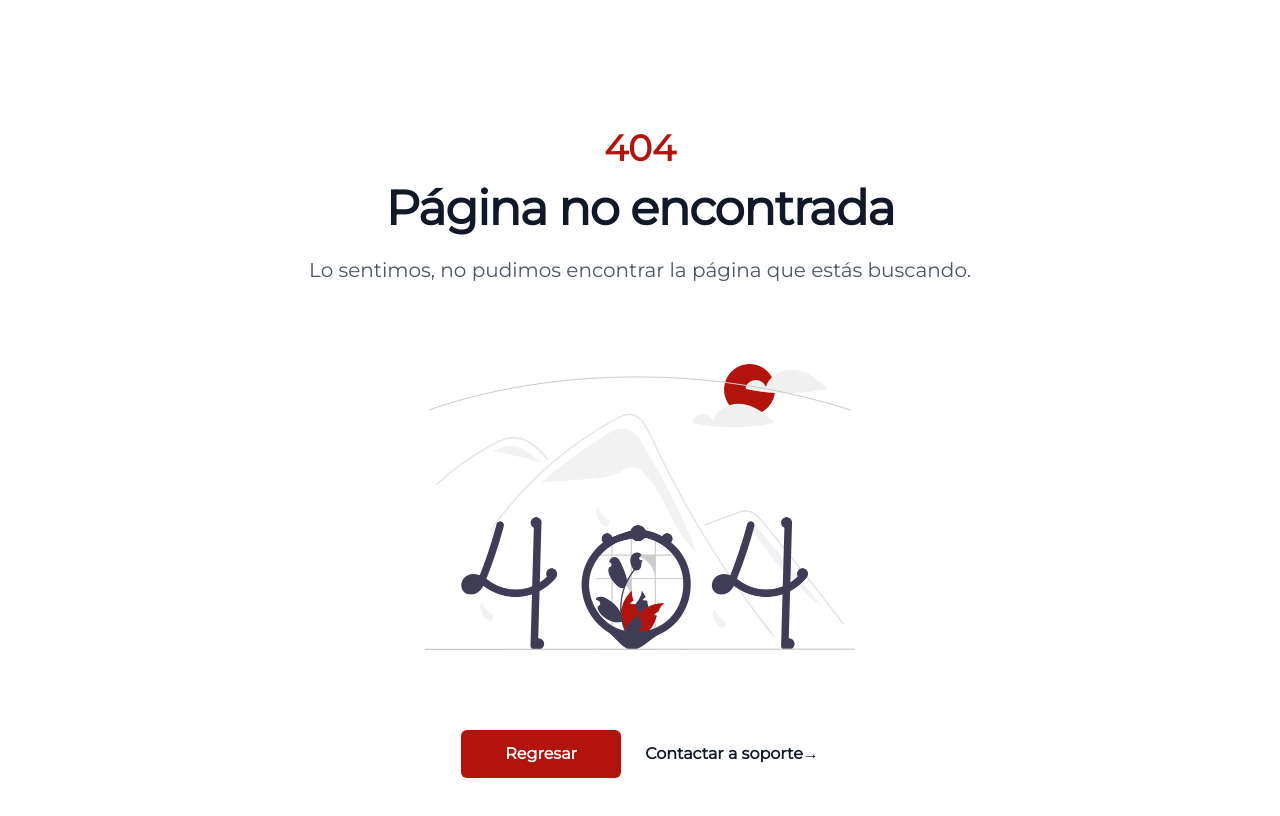
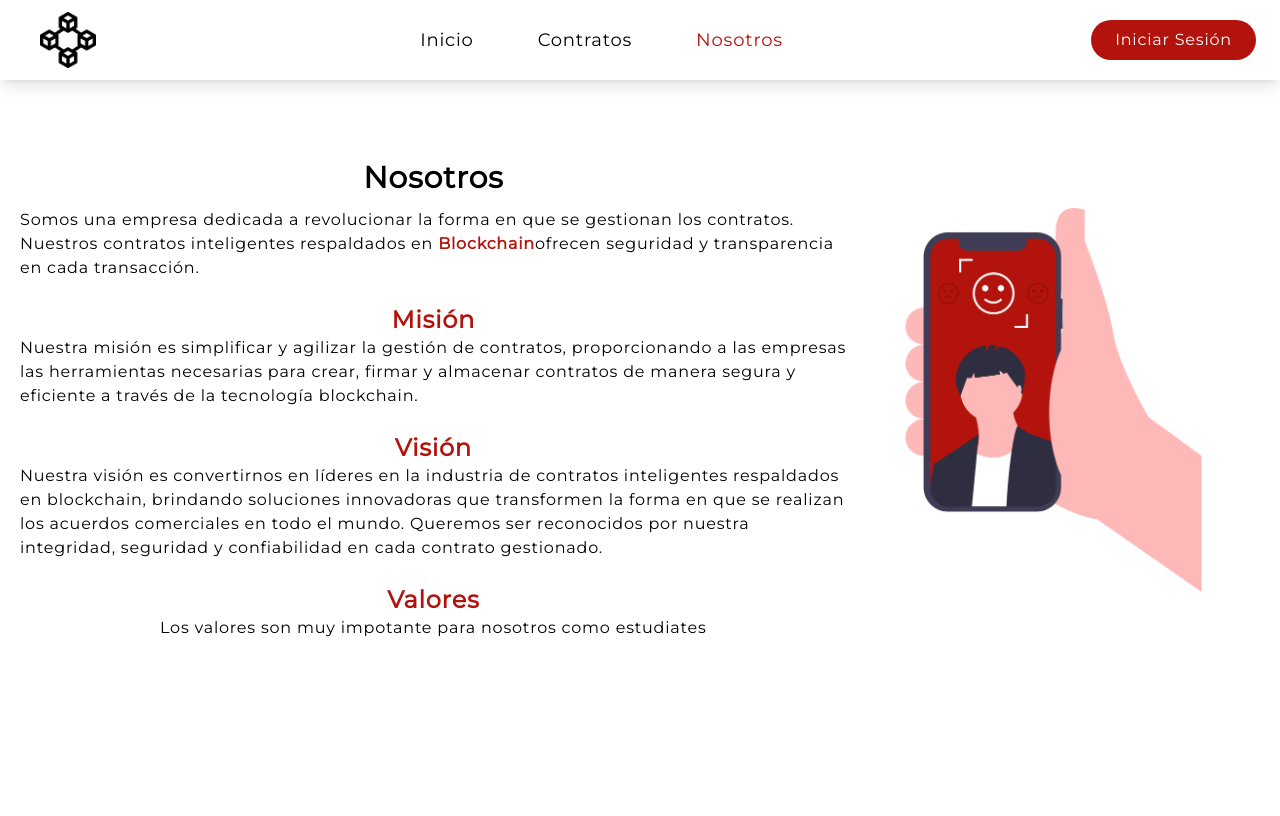
Before and after one commit to DonPatoMalo/Contrato-Inteligente, a React (Vite) app: page /nosotros in a window 1280 px wide. Before the commit this address had no page. Shown: the top 816 px of the page. Built offline with nearby package versions, Linux system fonts and the light colour scheme.

Commit message:
[ADD] valores Component and Nosotros Page

```diff
--- a/src/Components/Navbar/index.jsx
+++ b/src/Components/Navbar/index.jsx
@@ -8,11 +8,23 @@ function Navbar() {
             <nav className="max-w-screen-xl mx-auto flex justify-between items-center w-full h-full">
                 <img src={Logo} alt="Blockchain Logo" className="w-14 m-10" />
                 <ul className="flex items-center gap-16 text-lg">
-                    <li className="text-Rojo font-semibold"> <NavLink to="#inicio">Inicio</NavLink></li>
-                    <li> <NavLink to="#contratos">Contratos</NavLink> </li>
-                    <li> <NavLink to="#nosotros">Nosotros</NavLink> </li>
+                    <li> <NavLink to="/"
+                    style={({isActive})=>({
+                        color: isActive ? '#B2130D' : "black"
+                    })}
+                    >Inicio</NavLink></li>
+                    <li> <NavLink to="/contratos"
+                    style={({isActive})=>({
+                        color: isActive ? '#B2130D' : "black"
+                    })}
+                    >Contratos</NavLink></li>
+                    <li> <NavLink to="/nosotros"
+                    style={({isActive})=>({
+                        color: isActive ? '#B2130D' : "black"
+                    })}
+                    >Nosotros</NavLink> </li>
                 </ul>
-                <button className="h-10 bg-Rojo text-Blanco px-6 py-2 mx-6 rounded-full"> <NavLink to="/login"> Iniciar Sesión </NavLink> </button>
+                <button className="h-10 bg-Rojo text-Blanco px-6 py-2 mx-6 rounded-full">Iniciar Sesión</button>
             </nav>
         </header>
     )
--- /dev/null
+++ b/src/Components/Valores/index.jsx
@@ -0,0 +1,42 @@
+import React from "react";
+import ValoresImagen from "../../assets/img/valores.png";
+
+function Valores() {
+    return (
+        <main className="max-w-screen-xl bg-Blanco font-Montserrat mx-auto p-5 min-h-screen tracking-wider flex flex-wrap justify-between items-center mt-[-5rem]">
+            <article className="flex">
+                <section className="w-2/3 flex flex-col justify-center items-center">
+                    <h1 className="text-3xl font-semibold text-Negro">Nosotros</h1>
+                    <p className="text-md mt-3">
+                        Somos una empresa dedicada a revolucionar la forma en que se gestionan los contratos.
+                        Nuestros contratos inteligentes respaldados en <span className="text-Rojo font-semibold">Blockchain</span>
+                        ofrecen seguridad y transparencia en cada transacción.
+                    </p>
+                    <h2 className="text-2xl font-semibold text-Rojo mt-6">Misión</h2>
+                    <p className="text-md">
+                        Nuestra misión es simplificar y agilizar la gestión de contratos,
+                        proporcionando a las empresas las herramientas necesarias para crear, firmar y
+                        almacenar contratos de manera segura y eficiente a través de la tecnología blockchain.
+                    </p>
+                    <h2 className="text-2xl font-semibold text-Rojo mt-6">Visión</h2>
+                    <p className="text-md">
+                        Nuestra visión es convertirnos en líderes en la industria de contratos inteligentes respaldados en
+                        blockchain, brindando soluciones innovadoras que transformen la forma en que se realizan los acuerdos
+                        comerciales en todo el mundo. Queremos ser reconocidos por nuestra integridad, seguridad y confiabilidad
+                        en cada contrato gestionado.
+                    </p>
+                    <h2 className="text-2xl font-semibold text-Rojo mt-6">Valores</h2>
+                    <p>
+                        Los valores son muy impotante para nosotros como estudiates
+                    </p>
+                </section>
+                <section className="w-1/3 flex justify-center items-center">
+                    <img src={ValoresImagen} alt="Ilustración de contrato" className="w-4/4" />
+                </section>
+            </article>
+        </main>
+
+    )
+}
+
+export default Valores;
--- a/src/Pages/App/index.jsx
+++ b/src/Pages/App/index.jsx
@@ -1,12 +1,14 @@
 import { useRoutes, BrowserRouter } from 'react-router-dom'
 import Home from '../Home'
 import Login from '../Login'
+import Nosotros from '../Nosotros'
 import NotFound from '../NotFound'
 import './index.css'
 
 const AppRutas = () => useRoutes([
     { path: '/', element: <Home /> },
     { path: '/login', element: <Login /> },
+    { path: '/nosotros', element: <Nosotros />},
     { path: '*', element: <NotFound /> },
 ])
 
--- /dev/null
+++ b/src/Pages/Nosotros/index.jsx
@@ -0,0 +1,13 @@
+import Navbar from "../../Components/Navbar"
+import Valores from "../../Components/Valores";
+
+function Nosotros() {
+    return (
+        <>
+            <Navbar />
+            <Valores/>
+        </>
+    )
+}
+
+export default Nosotros
--- a/src/Pages/NotFound/index.jsx
+++ b/src/Pages/NotFound/index.jsx
@@ -1,5 +1,5 @@
 import React from "react"
-import { NavLink } from "react-router-dom"
+import { Link } from "react-router-dom"
 import IlustraciónNotFound from "../../assets/img/404.png"
 
 function NotFound() {
@@ -16,10 +16,10 @@ function NotFound() {
                     <p
                         className="w-40 h-12 flex justify-center items-center rounded-md bg-Rojo px-3.5 py-2.5 text-md font-semibold text-white shadow-sm hover:bg-red-500 focus-visible:outline focus-visible:outline-2 focus-visible:outline-offset-2 focus-visible:outline-indigo-600"
                     >
-                        <NavLink to="/">Regresar</NavLink>
+                        <Link to="/">Regresar</Link>
                     </p>
                     <p className="text-md font-semibold text-gray-900">
-                        <NavLink to="https://claveunica.gob.cl">Contactar a soporte</NavLink>
+                        <Link to="https://claveunica.gob.cl">Contactar a soporte</Link>
                         <span aria-hidden="true">&rarr;</span>
                     </p>
 
```
Also changed, not shown: src/assets/img/valores.png (added).
